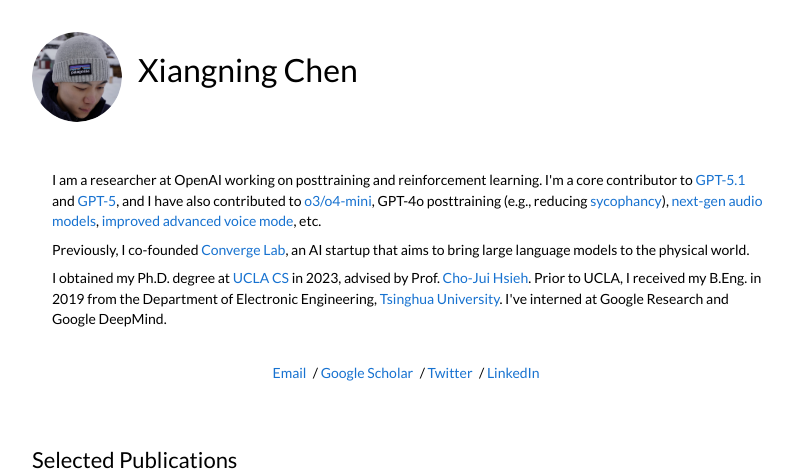
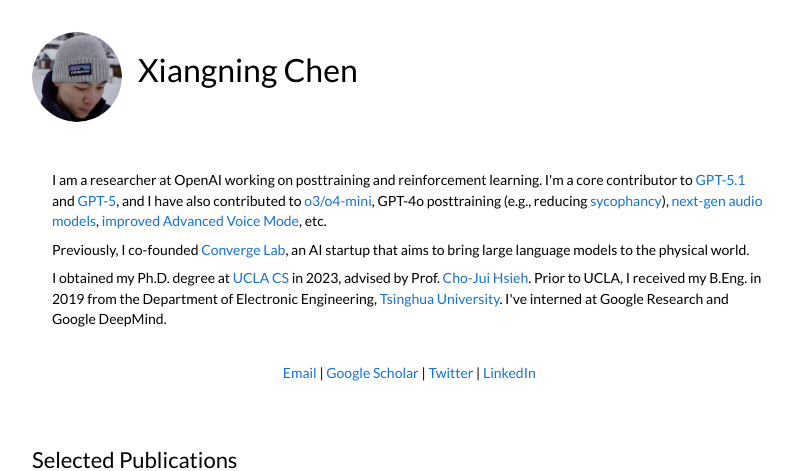
Before and after one commit to xiangning-chen/xiangning-chen.github.io, a Jekyll site: the page built from _posts/2023-05-31-red.markdown, in a window 1280 px wide. Shown: the top 471 px of the page, without its empty margins (208-1001 px from the left). Built offline with Jekyll 4.4.1, drawn with Linux system fonts in a browser that asks for light colours.

Commit message:
minor format

```diff
--- a/_layouts/default.html
+++ b/_layouts/default.html
@@ -62,8 +62,8 @@
 
     /* links row */
     .links a {
-      display: inline-block;
-      margin-right: .4rem;
+      display: inline;
+      margin: 0;
     }
 
     /* mobile tweaks */
@@ -91,7 +91,7 @@
         and I have also contributed to <a href="https://openai.com/index/introducing-o3-and-o4-mini/">o3/o4-mini</a>,
         GPT-4o posttraining (e.g., reducing <a href="https://openai.com/index/expanding-on-sycophancy/">sycophancy</a>),
         <a href="https://openai.com/index/introducing-our-next-generation-audio-models/">next-gen audio models</a>,
-        <a href="https://x.com/OpenAI/status/1931446297665695773">improved advanced voice mode</a>, etc.
+        <a href="https://x.com/OpenAI/status/1931446297665695773">improved Advanced Voice Mode</a>, etc.
       </p>
       <p>
         Previously, I co-founded <a href="https://www.convergelab.ai/">Converge Lab</a>,
```
Also changed, not shown: other parts of _layouts/default.html (+3 -4 lines).
